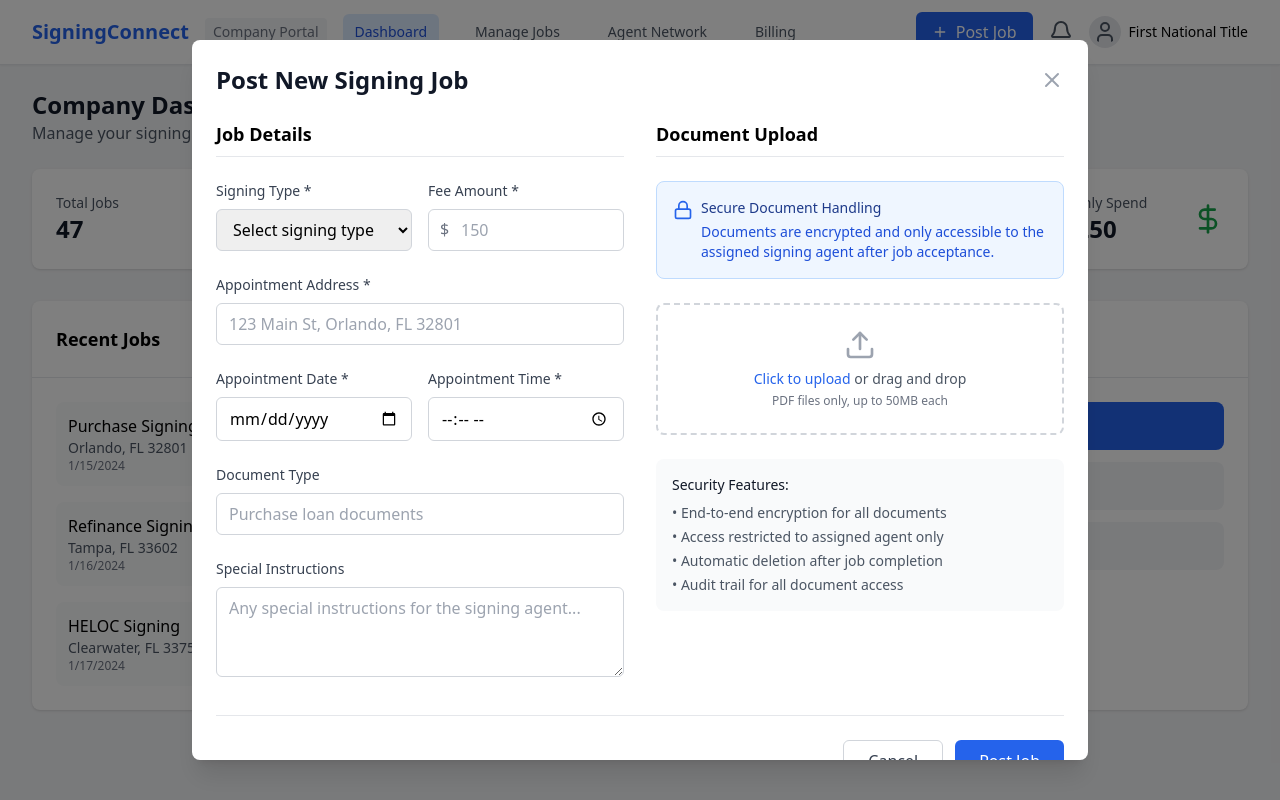
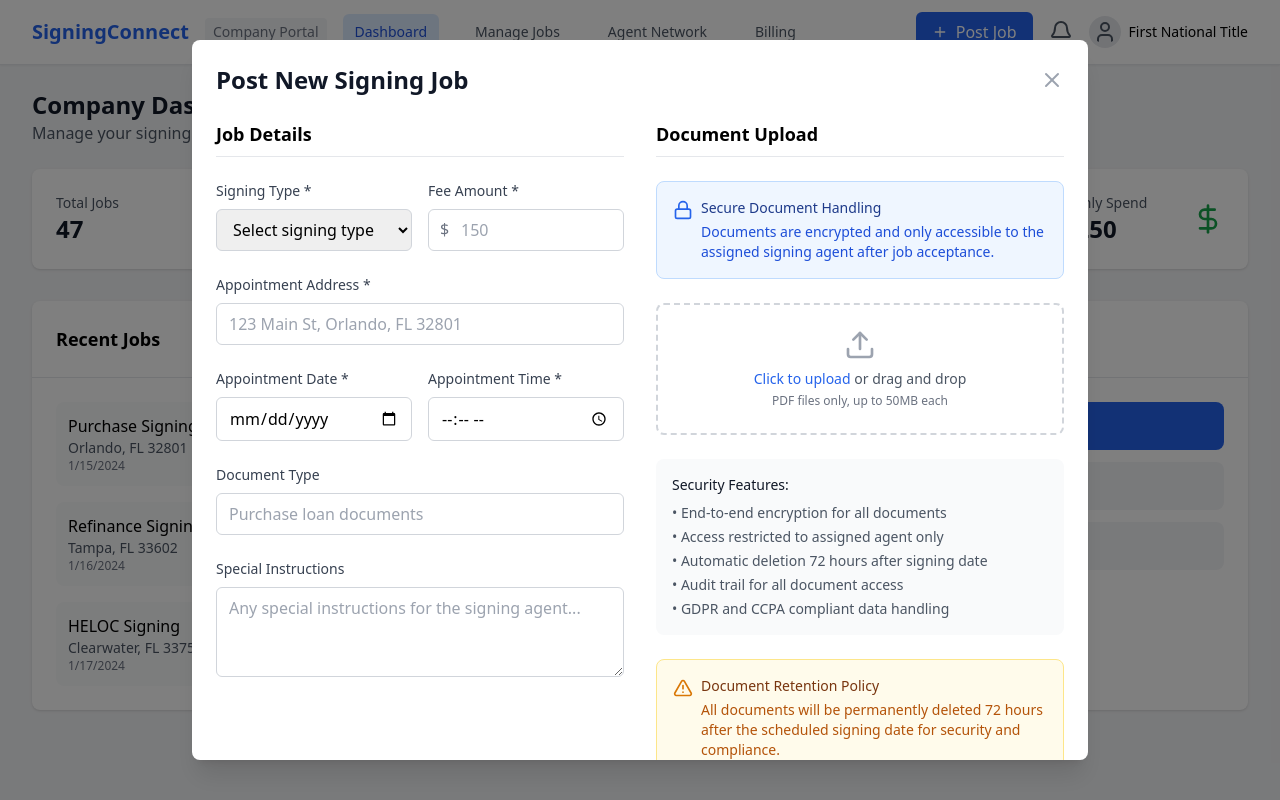
Before and after one commit to Sleezy-US/SigningConnect, a React (Create React App) app: page /company in a window 1280 px wide. Both pictures are taken after a click on the button "Post Job". Built offline with nearby package versions, Linux system fonts and the light colour scheme.

Commit message:
Add 72-hour document retention policy

```diff
--- a/src/CompanyDashboard.js
+++ b/src/CompanyDashboard.js
@@ -709,9 +709,23 @@ const JobPostFormModal = ({ onClose, onSubmit }) => {
               <ul className="space-y-1 text-gray-600">
                 <li>• End-to-end encryption for all documents</li>
                 <li>• Access restricted to assigned agent only</li>
-                <li>• Automatic deletion after job completion</li>
+                <li>• Automatic deletion 72 hours after signing date</li>
                 <li>• Audit trail for all document access</li>
+                <li>• GDPR and CCPA compliant data handling</li>
               </ul>
+            </div>
+
+            {/* Retention Policy Notice */}
+            <div className="bg-amber-50 border border-amber-200 rounded-lg p-4">
+              <div className="flex items-start">
+                <AlertTriangle className="w-5 h-5 text-amber-600 mt-0.5 mr-2 flex-shrink-0" />
+                <div>
+                  <h4 className="text-sm font-medium text-amber-900">Document Retention Policy</h4>
+                  <p className="text-sm text-amber-700 mt-1">
+                    All documents will be permanently deleted 72 hours after the scheduled signing date for security and compliance.
+                  </p>
+                </div>
+              </div>
             </div>
           </div>
         </div>
```
